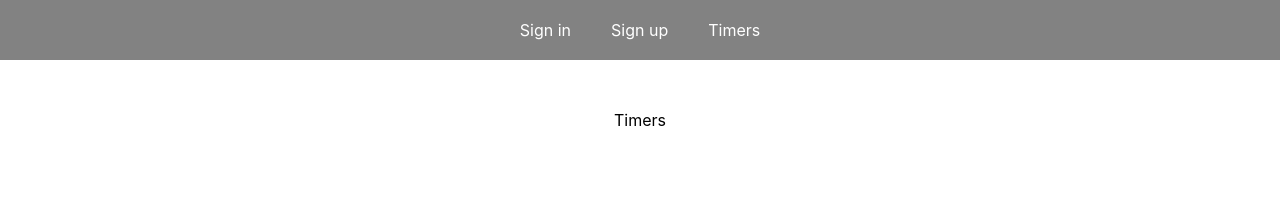
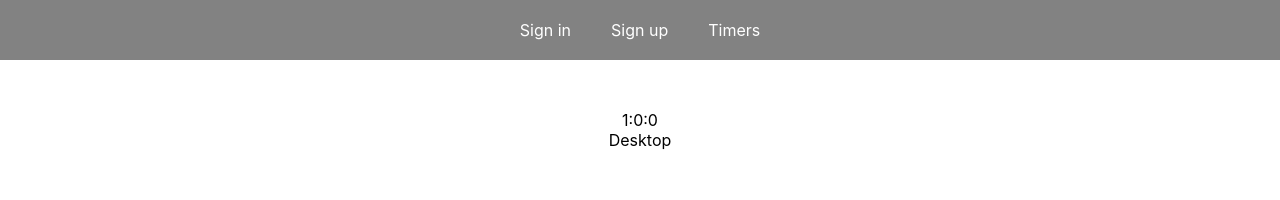
Before and after one commit to pastukhVitalii/rewards, a React (Create React App) app: page /timers in a window 1280 px wide. Shown: the top 200 px of the page. Built offline with nearby package versions, Linux system fonts and the light colour scheme.

Commit message:
simple timer, windowWidth

```diff
--- a/src/App.tsx
+++ b/src/App.tsx
@@ -1,4 +1,4 @@
-import React, {useState} from 'react';
+import React, {useEffect, useState} from 'react';
 import './App.scss';
 import 'firebase/database';
 import {NavLink, Route} from 'react-router-dom';
@@ -10,7 +10,16 @@ import {Header} from "./UI/components/common/header/Header";
 function App() {
 
     const [isAuth, setAuth] = useState<boolean>(false);
+    const [width, setWidth] = useState({ windowWidth: window.innerWidth });
 
+    let handleResize = () => {
+        setWidth({ windowWidth: window.innerWidth })
+    }
+
+    useEffect( () => {
+        window.addEventListener("resize", handleResize);
+    })
+    console.log(width)
     return (
         <div className="App">
             <Header isAuth={isAuth} />
@@ -27,7 +36,7 @@ function App() {
                     <Register/>}
                 />
                 <Route path={'/timers'} render={() =>
-                    <Timers />}
+                    <Timers width={width.windowWidth}/>}
                 />
             </div>
         </div>
--- a/src/UI/pages/Timers/Timers.tsx
+++ b/src/UI/pages/Timers/Timers.tsx
@@ -1,29 +1,49 @@
 import React, {useEffect, useState} from "react";
 import firebase from "firebase";
 
-type PropsType = {}
+type PropsType = {
+    width: number
+}
 export const Timers = React.memo((props: PropsType) => {
 
-    console.log('timers page');
+    useEffect(() => {
+        getCurrentUsername();
+    }, []);
 
-    const [firsName, setFirsName] = useState();
-
-    useEffect( () => {
-        // const displayName = firebase.auth().currentUser?.displayName;
-        getCurrentUsername()
-    });
     const getCurrentUsername = () => {
-        console.log(firebase.auth().currentUser);
-        console.log(firebase.auth().currentUser?.displayName);
         return firebase.auth().currentUser && firebase.auth().currentUser?.displayName;
     }
 
+    const [seconds, setSeconds] = useState(55);
+    const [minutes, setMinutes] = useState(59);
+    const [hours, setHours] = useState(0);
+
+    useEffect(() => {
+        let interval: any = null;
+        interval = setInterval(() => {
+            setSeconds(seconds + 1);
+        }, 1000);
+        if (seconds === 60) {
+            setSeconds(0);
+            setMinutes(minutes + 1);
+        }
+        if (minutes === 60) {
+            setMinutes(0);
+            setHours(hours + 1);
+        }
+        return () => clearInterval(interval);
+    }, [seconds]);
+
     return (
-        <>
-            <div>
-                <div>{firebase.auth().currentUser?.displayName}</div>
-                Timers
-            </div>
-        </>
-    );
-});
+        <div>
+            <span>{hours}</span>
+            <span>:</span>
+            <span>{minutes}</span>
+            <span>:</span>
+            <span>{seconds}</span>
+            <div>{firebase.auth().currentUser?.displayName}</div>
+
+            {props.width < 600 ? <span>Mobile</span> : <span>Desktop</span>}
+        </div>
+    )
+})
```
Also changed, not shown: 1 other file (tests, documents, lock files or other folders).
